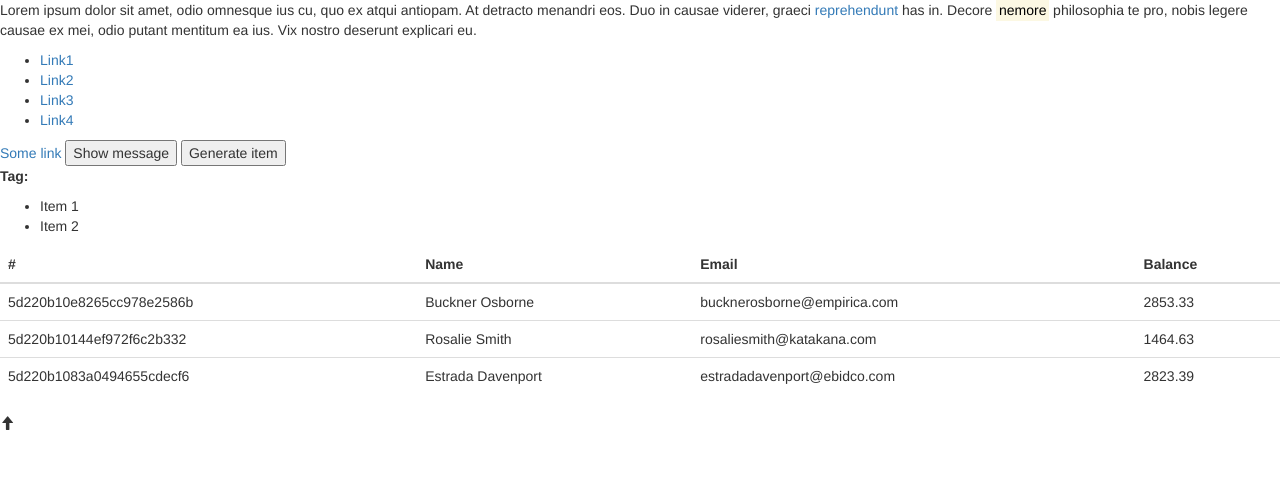
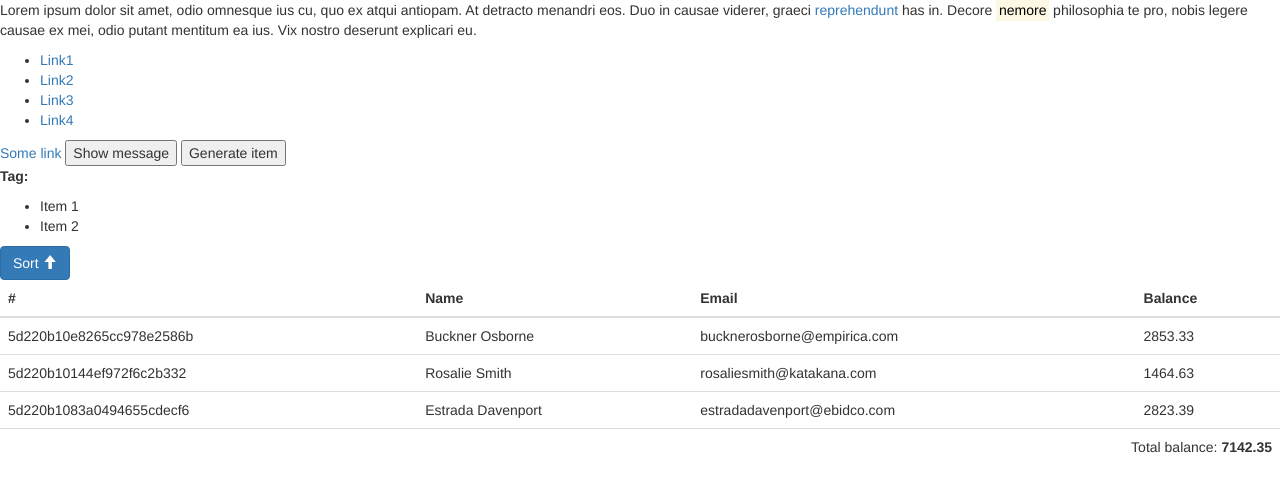
Before and after one commit to HannaHlibova/hannahlibova-hw-4, a plain HTML site: page index.html in a window 1280 px wide. Drawn offline with nearby package versions, Linux system fonts and the light colour scheme.

Commit message:
adding code

```diff
--- a/app.js
+++ b/app.js
@@ -35,6 +35,39 @@ const prevSibling = document.querySelector('ul').previousSibling;
 const nextSibling = document.querySelector('ul').nextSibling;
 
 
+// 5.
+// По нажатию на кнопку "btn-msg" должен появиться алерт с тем текстом который находится в атрибуте data-text у кнопки.
+
+let msgBtn = document.querySelector('#btn-msg');
+
+msgBtn.addEventListener('click', showBtnText);
+
+function showBtnText(e) {
+    e.preventDefault();
+    alert(this.innerHTML);
+}
+
+
+// 6.
+// При нажатии на любой узел документа показать в элементе с id=tag имя тега нажатого элемента.
+
+const allElements = Array.from(document.getElementsByTagName('*'));
+const showTagElement = document.getElementById('tag');
+let tagName = document.createElement('span');
+
+showTagElement.appendChild(tagName);
+
+for (let i = 0; i < allElements.length; i++) {
+    allElements[i].addEventListener('click', showTagName);
+}
+
+function showTagName(e) {
+    e.preventDefault();
+    e.stopPropagation();
+    tagName.innerHTML = ' ' + e.target.tagName;
+}
+
+
 // 4.
 // Дан массив пользователей, его можно скопировать отсюда из первой задачи, создать таблицу вида:
 // Условия:
@@ -44,7 +77,6 @@ const nextSibling = document.querySelector('ul').nextSibling;
 // В коде у вас должна быть переменная которая будет содержать в виде объекта список полей и заголовков th которые будут выводиться в таблице.
 // Что то типа { name: ‘Name’, email: ‘Email’... } соответственно ключ объекта это ваше поле которое вы хотите вывести из объекта пользователя а значение это заголовок th.
 
-// const map = ["_id", "name", "isActive", "balance"];
 const users = [
   {
     "_id": "5d220b10e8265cc978e2586b",
@@ -87,8 +119,17 @@ const users = [
   }
 ];
 
+(function(arrOfUsers) {
+  // UI elements
   const tableHolder = document.querySelector('.table-holder');
-const [{_id, name, email, balance}] = users;
+  const table = document.createElement('table');
+  const tableHead = document.createElement('thead');
+  const tableBody = document.createElement('tbody');
+  const tableFoot = document.createElement('tfoot');
+
+  //UI set styles
+  table.classList.add('table');
+
   const tableHeadInfo = {
     id: '#',
     name: 'Name',
@@ -104,78 +145,122 @@ const usersInfoArr = users.map(function(item) {
       balance: item.balance
     }
   });
+  const [{balance}] = usersInfoArr;
 
-let usersInfoTable = '<table class="table"><thead><tr>';
-  tableHeadInfoArr.forEach(item => {
-    usersInfoTable += `<th>${item}</th>`;
-  });
-usersInfoTable += '</tr></thead>';
+  createTable();
 
-usersInfoTable += '<tbody>';
+  function createTable() {
+    const fragment = document.createDocumentFragment();
+    fragment.appendChild(table);
+    createTableHead();
+    createTableBody(usersInfoArr);
+    createTableFoot();
+    tableHolder.appendChild(fragment);
+  }
 
-usersInfoArr.forEach(item => {
-  const userInfoArr = Object.values(item);
+  function createTableHead() {
 
-  usersInfoTable += '<tr>';
-    userInfoArr.forEach(nestedItem => {
-      usersInfoTable += `<td>${nestedItem}</td>`;
-    });
-  usersInfoTable += '</tr>';
+    const tr = document.createElement('tr');
+
+    tableHead.appendChild(tr);
+
+    tableHeadInfoArr.forEach(cell => {
+      const th = document.createElement('th');
+      th.textContent = `${cell}`;
+      tr.appendChild(th);
     });
 
-usersInfoTable += '</tbody>';
-usersInfoTable += '<tfoot><tr>';
+    table.appendChild(tableHead);
+  }
 
-usersInfoTable += '</tr></tfoot>';
+  function createTableBody(arr) {
+    arr.forEach(item => {
+      const userInfoArr = Object.values(item);
+      const tr = document.createElement('tr');
 
-usersInfoTable += '</table>';
+      tableBody.appendChild(tr);
+
+      userInfoArr.forEach(nestedItem => {
+        const td = document.createElement('td');
+        td.textContent = `${nestedItem}`;
+        tr.appendChild(td);
+      });
+    });
+
+    table.appendChild(tableBody);
+  }
+
+  function createTableFoot() {
+    const tr = document.createElement('tr');
+    const span = document.createElement('span');
+    const strong = document.createElement('strong');
+    const td = document.createElement('td');
+    let totalValue = strong.textContent = calcTotal();
+
+    tableFoot.appendChild(tr);
+
+    td.setAttribute('colspan', '4');
+    td.style.textAlign = 'right';
+    span.textContent = 'Total balance: ';
+    td.appendChild(span);
+    strong.textContent = calcTotal();
+    td.appendChild(strong);
+
+    tr.appendChild(td);
+    table.appendChild(tableFoot);
+  }
+
+  function calcTotal() {
+    let totalValue = users.reduce((acc, item) => acc += item.balance, 1);
+
+    return totalValue;
+  }
+
+  // 7.
+  // Из презентации “Занятие 7 - Манипуляция DOM.
+  // Работа с атрибутами.” дополнить функционал для таблицы из задачи 6.
+  // Создать кнопку которая будет при клике сортировать пользователей по возрастанию или убыванию поля balance
+  // при этом в кнопке должна показываться стрелка в какую сторону сейчас отсортированы пользователи.
+  // Иконки можете взять с font awesome, в качестве фреймворка использовался bootstrap.
+
+  let sortBtn = document.createElement('a');
+  let btnText = document.createElement('span');
+  let btnArrow = document.createElement('span');
+
+  sortBtn.classList.add('btn', 'btn-primary');
+
+  btnText.textContent = 'Sort ';
+  sortBtn.appendChild(btnText);
+
+  btnArrow.classList.add('glyphicon', 'glyphicon-arrow-up');
+  sortBtn.appendChild(btnArrow);
+
+  tableHolder.insertAdjacentElement('afterbegin', sortBtn);
 
 
+  let sortedusersArr = [];
 
-console.log(balance)
+  sortBtn.addEventListener('click', sortBalance);
 
+  function sortBalance() {
+    sortBtn.classList.toggle('min-to-max');
 
-tableHolder.innerHTML = usersInfoTable;
-
-// 5.
-// По нажатию на кнопку "btn-msg" должен появиться алерт с тем текстом который находится в атрибуте data-text у кнопки.
-
-let msgBtn = document.querySelector('#btn-msg');
-
-msgBtn.addEventListener('click', showBtnText);
-
-function showBtnText(e) {
-    e.preventDefault();
-    alert(this.innerHTML);
+    if(sortBtn.classList.contains('min-to-max')) {
+      sortedusersArr = usersInfoArr.sort((item1, item2) => (item1.balance - item2.balance));
+    } else {
+      sortedusersArr = usersInfoArr.sort((item1, item2) => (item2.balance - item1.balance));
     }
 
+    // console.log(sortedusersArr)
+    // return sortedusersArr;
 
-// 6.
-// При нажатии на любой узел документа показать в элементе с id=tag имя тега нажатого элемента.
-
-const allElements = Array.from(document.getElementsByTagName('*'));
-const showTagElement = document.getElementById('tag');
-let tagName = document.createElement('span');
-
-showTagElement.appendChild(tagName);
-
-for (let i = 0; i < allElements.length; i++) {
-    allElements[i].addEventListener('click', showTagName);
+    createTableBody(sortedusersArr);
   }
 
-function showTagName(e) {
-    e.preventDefault();
-    e.stopPropagation();
-    tagName.innerHTML = ' ' + e.target.tagName;
-}
+})(users);
 
 
 
 
-// 7.
-// Из презентации “Занятие 7 - Манипуляция DOM. Работа с атрибутами.” дополнить функционал для таблицы из задачи 6. Создать кнопку которая будет при клике сортировать пользователей по возрастанию или убыванию поля balance при этом в кнопке должна показываться стрелка в какую сторону сейчас отсортированы пользователи. Иконки можете взять с font awesome, в качестве фреймворка использовался bootstrap.
-
-// tableHolder.insertBefore(sortBtn,usersInfoTable);
-
 
 });
--- a/index.html
+++ b/index.html
@@ -32,6 +32,5 @@
 		<li>Item 2</li>
 	</ul>
 	<div class="table-holder"></div>
-	<span class="glyphicon glyphicon-arrow-up" aria-hidden="true"></span>
 </body>
 </html>
```
Lines whose indentation alone changed are shown as unchanged.
